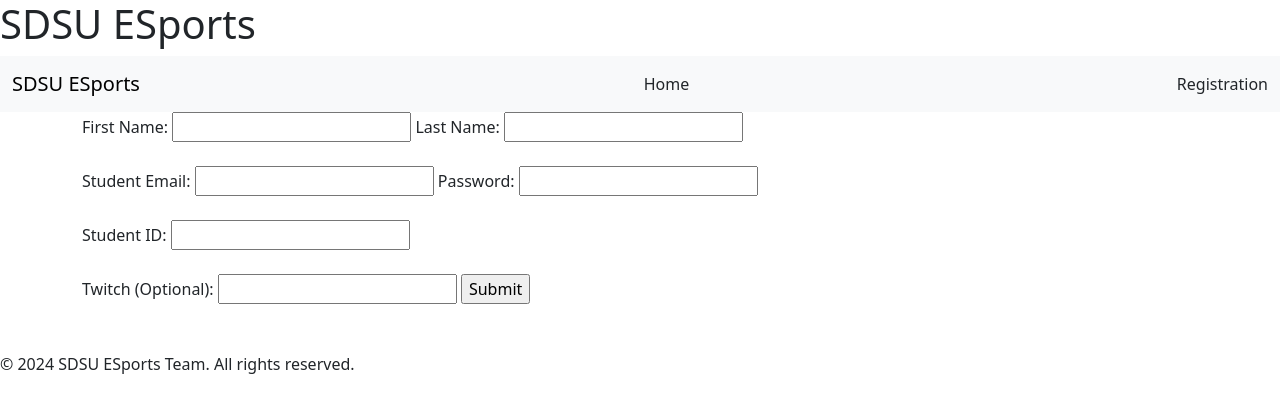
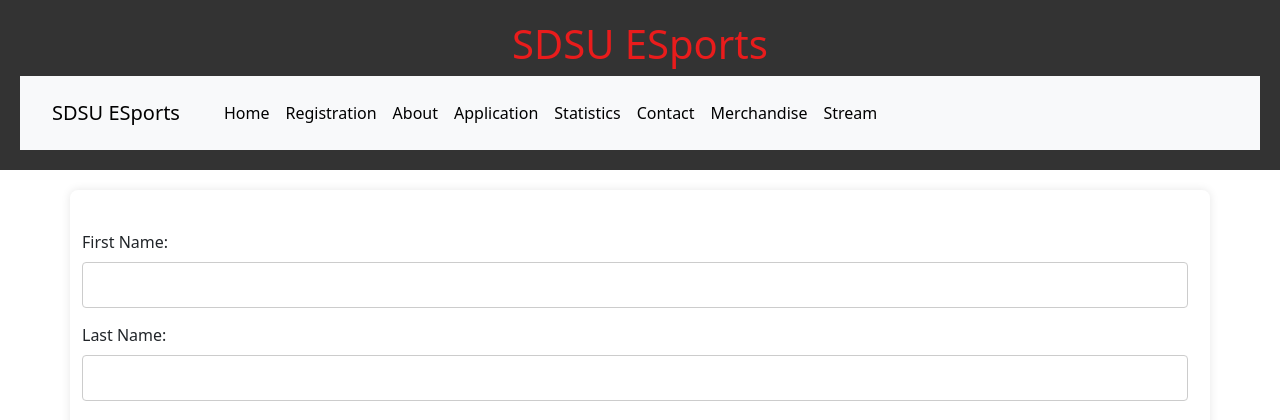
Before and after one commit to pablo1479/SDSUESPORTS, a Django app: page /register/ in a window 1280 px wide. Shown: the top 420 px of the page. Before the commit the page ends 374 px from the top, so only its background shows below. Run offline with Django 5.2, Linux system fonts and the light colour scheme.

Commit message:
navbar fixed

```diff
--- a/esports/registration/templates/registration/register.html
+++ b/esports/registration/templates/registration/register.html
@@ -6,7 +6,7 @@
     <meta charset="UTF-8">
     <meta name="viewport" content="width=device-width, initial-scale=1.0">
     <title>Registration</title>
-    <link rel="stylesheet" href="{% static 'homestyles.css' %}">
+    <link rel="stylesheet" href="{% static 'registrationstyles.css' %}">
     <!-- Include Bootstrap CSS -->
     <link href="https://cdn.jsdelivr.net/npm/bootstrap@5.3.3/dist/css/bootstrap.min.css" rel="stylesheet">
     <script src="{% static 'registration.js' %}" defer></script>
@@ -14,15 +14,42 @@
 <body>
     <header>
         <h1>SDSU ESports</h1>
-        <div class="navbar navbar-expand-lg navbar-light bg-light">
+        <nav class="navbar navbar-expand-lg navbar-light bg-light">
             <div class="container-fluid">
                 <a class="navbar-brand" href="#">SDSU ESports</a>
-                <a class="nav-link" href="{% url 'home' %}">Home</a>
-                <a class="nav-link" href="{% url 'register' %}">Registration</a>
-
-                <!-- navigation links as appropriate -->
+                <button class="navbar-toggler" type="button" data-bs-toggle="collapse" data-bs-target="#navbarNav" aria-controls="navbarNav" aria-expanded="false" aria-label="Toggle navigation">
+                    <span class="navbar-toggler-icon"></span>
+                </button>
+                <div class="collapse navbar-collapse" id="navbarNav">
+                    <ul class="navbar-nav">
+                        <li class="nav-item">
+                            <a class="nav-link" href="{% url 'home' %}">Home</a>
+                        </li>
+                        <li class="nav-item">
+                            <a class="nav-link" href="{% url 'register' %}">Registration</a>
+                        </li>
+                        <li class="nav-item">
+                            <a class="nav-link" href="{% url 'about' %}">About</a>
+                        </li>
+                        <li class="nav-item">
+                            <a class="nav-link" href="{% url 'application' %}">Application</a>
+                        </li>
+                        <li class="nav-item">
+                            <a class="nav-link" href="{% url 'stats' %}">Statistics</a>
+                        </li>
+                        <li class="nav-item">
+                            <a class="nav-link" href="{% url 'contact' %}">Contact</a>
+                        </li>
+                        <li class="nav-item">
+                            <a class="nav-link" href="{% url 'merch' %}">Merchandise</a>
+                        </li>
+                        <li class="nav-item">
+                            <a class="nav-link" href="{% url 'stream' %}">Stream</a>
+                        </li>
+                    </ul>
+                </div>
             </div>
-        </div>
+        </nav>
     </header>
 
     <main>
--- a/esports/registration/urls.py
+++ b/esports/registration/urls.py
@@ -4,5 +4,11 @@
 urlpatterns = [
     path('register/', views.register, name='register'),
     path('home/', views.index, name='home'),  # Empty path for the root of the site
-
+    path('about/', views.about, name='about'),
+    path('register/', views.register, name='register'),
+    path('application/', views.application, name='application'),
+    path('stats/', views.stats, name='stats'),
+    path('contact/', views.contact, name='contact'),
+    path('merch/', views.merch, name='merch'),
+    path('stream/', views.stream, name='stream'),
 ]
--- a/esports/registration/views.py
+++ b/esports/registration/views.py
@@ -13,7 +13,7 @@
 
 def index(request):
     return render(request, 'index.html')
-'''
+
 def about(request):
     return render(request, 'about.html')
 
@@ -31,4 +31,3 @@
 
 def stream(request):
     return render(request, 'stream.html')
-'''
```
